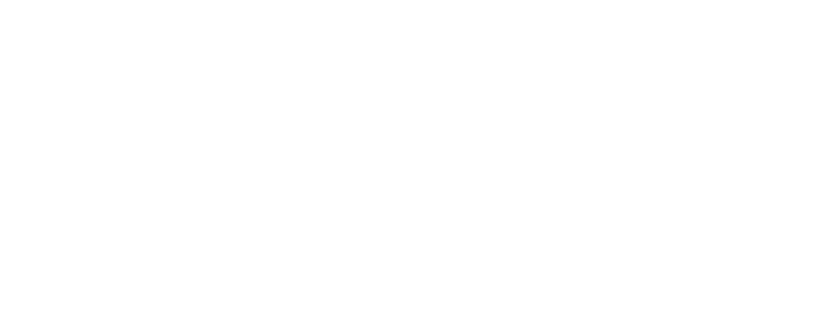
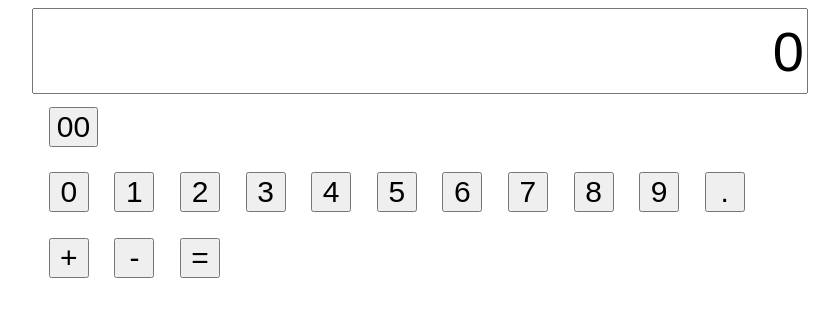
Before and after one commit to mariia-kiliushina/andersen-js-intensive, a plain HTML site: page index.html in a window 1280 px wide. Shown: the whole page, without its empty margins (220-1059 px from the left). Drawn offline with Linux system fonts and the light colour scheme.

Commit message:
add buttons

```diff
--- /dev/null
+++ b/index.css
@@ -0,0 +1,38 @@
+.wrapper {
+  display: flex;
+  flex-direction: column;
+  align-items: center;
+  justify-items: center;
+  width: 60vw;
+  margin: 0 auto;
+}
+
+.input {
+  height: 10vh;
+  width: 100%;
+  font-size: 56px;
+  text-align: end;
+}
+
+.numpud {
+  display: flex;
+  flex-wrap: wrap-reverse;
+  align-items: center;
+  justify-items: space-around;
+  width: 100%;
+}
+
+.operatorPud {
+  display: flex;
+  flex-wrap: wrap-reverse;
+  align-items: center;
+  justify-items: space-around;
+  width: 100%;
+}
+.button {
+  margin: 1vw;
+  min-height: 5vh;
+  min-width: 5vh;
+  font-size: 30px;
+  cursor: pointer;
+}
--- a/index.html
+++ b/index.html
@@ -5,6 +5,7 @@
     <meta http-equiv="X-UA-Compatible" content="IE=edge" />
     <meta name="viewport" content="width=device-width, initial-scale=1.0" />
     <title>Calculator</title>
+    <link rel="stylesheet" href="./index.css" />
   </head>
   <body>
     <div id="root"></div>
--- a/index.js
+++ b/index.js
@@ -1,7 +1,45 @@
+const CreateNumButtonsMap = () => {
+  let obj = {};
+  for (let i = 0; i < 10; i++) {
+    obj = { ...obj, [i]: { value: i, title: i.toString() } };
+  }
+  obj = { ...obj, ['.']: { value: 'point', title: '.' } };
+  obj = { ...obj, ['00']: { value: 'double zero', title: '00' } };
+  return obj;
+};
+
+const NumButtonsMap = CreateNumButtonsMap();
+
+const CreateOperatorButtonsMap = () => {
+  let obj = {
+    plus: {
+      value: 'plus',
+      title: '+',
+      handler: (firstNum, secondNum) => {
+        return parseFloat(firstNum) + parseFloat(secondNum);
+      },
+    },
+    minus: {
+      value: 'minus',
+      title: '-',
+      handler: (firstNum, secondNum) => {
+        return parseFloat(firstNum) - parseFloat(secondNum);
+      },
+    },
+    equals: {
+      value: 'equals',
+      title: '=',
+    },
+  };
+  return obj;
+};
+const OperatorButtonsMap = CreateOperatorButtonsMap();
+console.log(OperatorButtonsMap);
+
 class Button {
   constructor(text) {
     this.text = text;
-    return this.render();
+    // return this.render();
   }
   render() {
     let button = document.createElement('button');
@@ -10,26 +48,30 @@ class Button {
   }
 }
 
-class NumButton extends Button {
+class NumButton {
   constructor(text, number) {
-    super(text);
     this.number = number;
+    this.text = text;
     return this.render();
   }
   render() {
-    const button = document.createElement('button');
+    let button = document.createElement('button');
+    button.append(this.text);
+    button.classList.add('button');
     return button;
   }
 }
 
-class OperatorButton extends Button {
+class OperatorButton {
   constructor(text, value) {
-    super(text);
+    this.text = text;
     this.value = value;
     return this.render();
   }
   render() {
     const button = document.createElement('button');
+    button.append(this.text);
+    button.classList.add('button');
     return button;
   }
 }
@@ -45,18 +87,65 @@ class FunctionalButton extends Button {
   }
 }
 
-class NumPad {}
+class NumPad {
+  constructor(x) {
+    this.x = x;
+    return this.render();
+  }
+  render() {
+    let wrapper = document.createElement('div');
+    let numWrapper = document.createElement('div');
+    Object.entries(NumButtonsMap).forEach(([key, value]) => {
+      numWrapper.appendChild(new NumButton(key, value));
+    });
+    numWrapper.classList.add('numpud');
+    wrapper.appendChild(numWrapper);
+    let operatorWrapper = document.createElement('div');
+    Object.entries(OperatorButtonsMap).forEach(([key, value]) => {
+      operatorWrapper.appendChild(new OperatorButton(value.title, key));
+    });
+    operatorWrapper.classList.add('operatorPud');
+    wrapper.appendChild(operatorWrapper);
 
-class Screen {}
+    return wrapper;
+  }
+}
+
+class Screen {
+  constructor() {
+    this.value = 0;
+    this.field;
+    return this.render();
+  }
+  render() {
+    this.field = document.createElement('input');
+    this.field.setAttribute('readonly', true);
+    this.field.setAttribute('type', 'text');
+    this.field.setAttribute('value', this.value);
+    this.field.classList.add('input');
+    return this.field;
+  }
+  setFieldValue(newValue) {
+    this.field.setAttribute('value', newValue);
+  }
+}
 
 class Calculator {
-  constructor() {}
+  constructor() {
+    this.firstOperand = '';
+    this.secondOperand = '';
+    this.operator = '';
+    this.result = '';
+    return this.render();
+  }
 
   render() {
     const root = document.querySelector('#root');
     const wrapper = document.createElement('div');
-    wrapper.appendChild(new Screen());
+    wrapper.classList.add('wrapper');
+    wrapper.append(new Screen('HEHEHEHHEHEH SASHA'));
     wrapper.appendChild(new NumPad());
+
     root.appendChild(wrapper);
   }
 }
```
